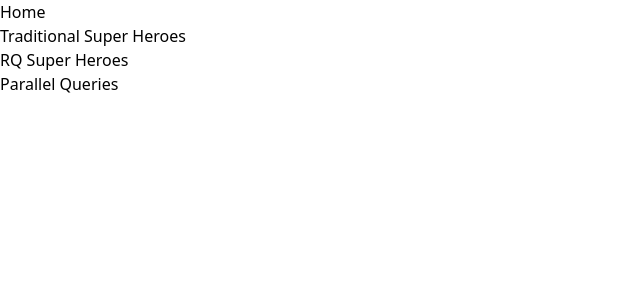
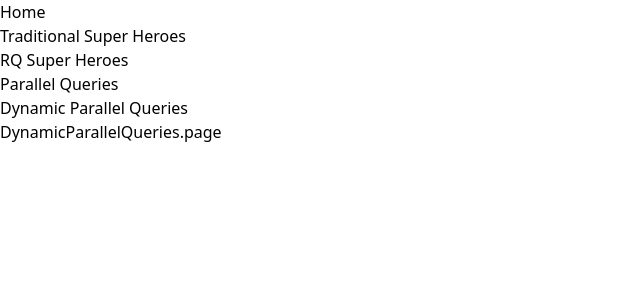
Before and after one commit to hussain-shariff/react-queries-starter, a React (Vite) app: page /DynamicParallelQueries in a window 1280 px wide. Shown: the top 300 px of the page, without its empty margins (0-640 px from the left). Built offline with nearby package versions, Linux system fonts and the light colour scheme.

Commit message:
dynamic paralle queries page

```diff
--- a/src/App.tsx
+++ b/src/App.tsx
@@ -7,6 +7,7 @@ import SuperHeroesPage from "./components/SuperHeroes.page"
 import Nav from "./components/Nav"
 import SuperHeroesDetailsPage from "./components/SuperHeroesDetails.page";
 import ParallelQueriesPage from "./components/ParallelQueries.page";
+import DynamicParallelQueriesPage from "./components/DynamicParallelQueries.page";
 
 const queryClient = new QueryClient()
 
@@ -22,6 +23,7 @@ function App() {
             <Route path="/RQsuperHeroes" element={<RQsuperHeroesPage/>}></Route>
             <Route path="/superHeroDetails/:id" element={<SuperHeroesDetailsPage/>}></Route>
             <Route path="/parallelQueries" element={<ParallelQueriesPage/>}></Route>
+            <Route path="/DynamicParallelQueries" element={<DynamicParallelQueriesPage/>}></Route>
           </Routes>
         </Router>
       <ReactQueryDevtools initialIsOpen={false} position="bottom-right"/>
--- /dev/null
+++ b/src/components/DynamicParallelQueries.page.tsx
@@ -0,0 +1,8 @@
+
+const DynamicParallelQueriesPage = () => {
+  return (
+    <div>DynamicParallelQueries.page</div>
+  )
+}
+
+export default DynamicParallelQueriesPage
--- a/src/components/Nav.tsx
+++ b/src/components/Nav.tsx
@@ -7,6 +7,7 @@ const Nav = () => {
         <NavElement link="superHeroes" name="Traditional Super Heroes"/>
         <NavElement link="RQsuperHeroes" name="RQ Super Heroes"/>
         <NavElement link="parallelQueries" name="Parallel Queries"/>
+        <NavElement link="DynamicParallelQueries" name="Dynamic Parallel Queries"/>
     </nav>
   )
 }
```
